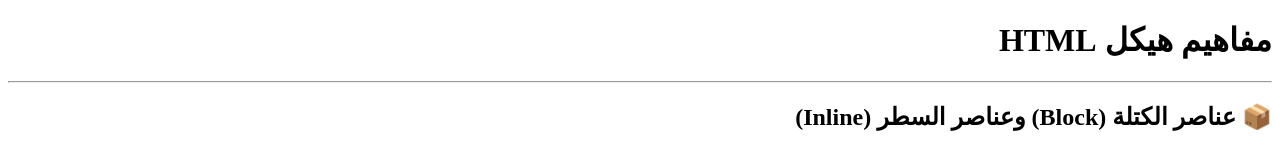
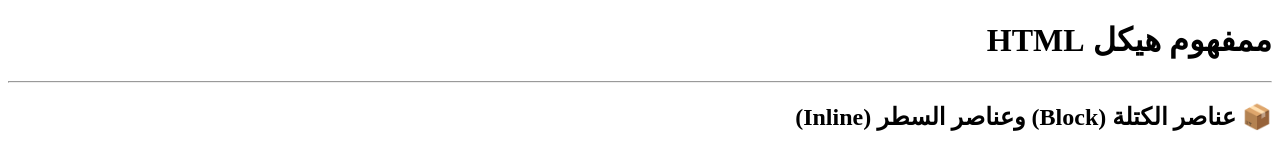
Before and after one commit to saleid109/-, a plain HTML site: page index.html in a window 1280 px wide. Shown: the top 150 px of the page. Drawn offline with Linux system fonts and the light colour scheme.

Commit message:
home page changed

```diff
--- a/index.html
+++ b/index.html
@@ -7,7 +7,7 @@
 </head>
 <body>
 
-    <h1>مفاهيم هيكل HTML</h1>
+    <h1>ممفهوم هيكل HTML</h1>
 
     <hr>
 
```
